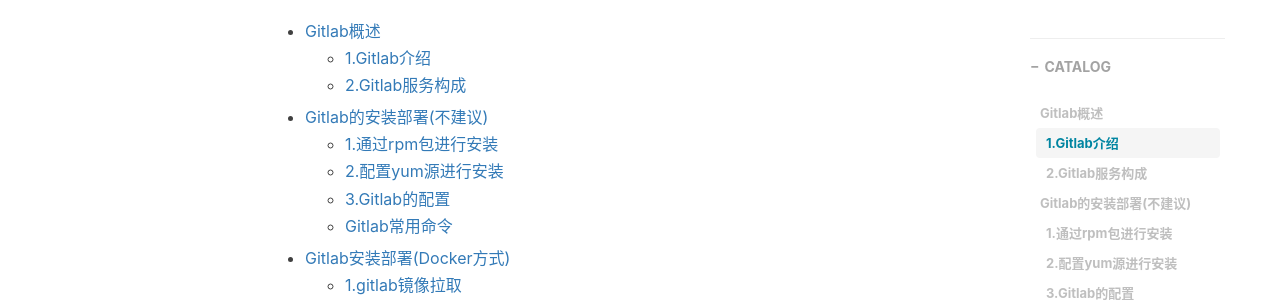
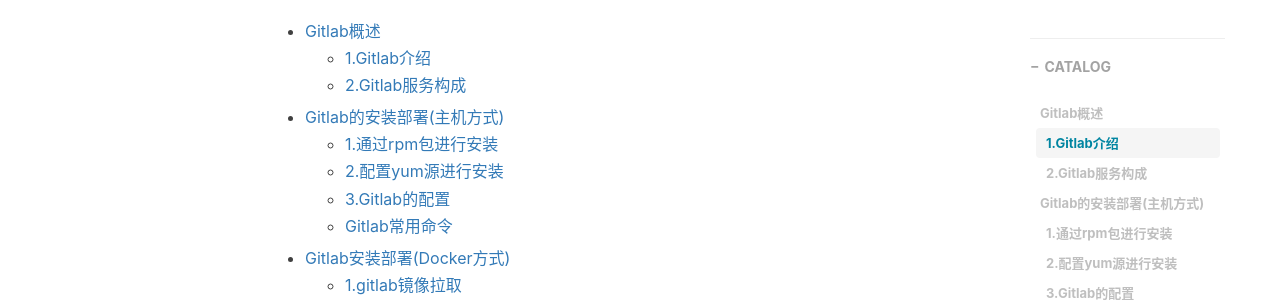
Before and after one commit to zhangqinglei1/zhangqinglei1.github.io, a Jekyll site: the page built from _posts/cicd/2021-12-18-gitlab安装.md, in a window 1280 px wide and 1400 px high, scrolled down 306 px. Shown: the part 153-455 px from the top of the window. Built offline with Jekyll 4.4.1, drawn with Linux system fonts in a browser that asks for light colours; nearby versions of some CDN libraries; comment, search, counter and statistics services are not loaded; some of the changed text lies outside the part shown.

Commit message:
修改名字

```diff
--- a/_posts/cicd/2021-12-18-gitlab安装.md
+++ b/_posts/cicd/2021-12-18-gitlab安装.md
@@ -38,9 +38,9 @@ redis：缓存数据库。
 
 sidekiq：用于在后台执行队列任务（异步执行）。
 
-## Gitlab的安装部署(不建议)
+## Gitlab的安装部署(主机方式)
 
-j至少有**4GB的RAM**运行GitLab。
+至少有**4GB的RAM**运行GitLab。
 
 ### 1.通过rpm包进行安装
 
```
